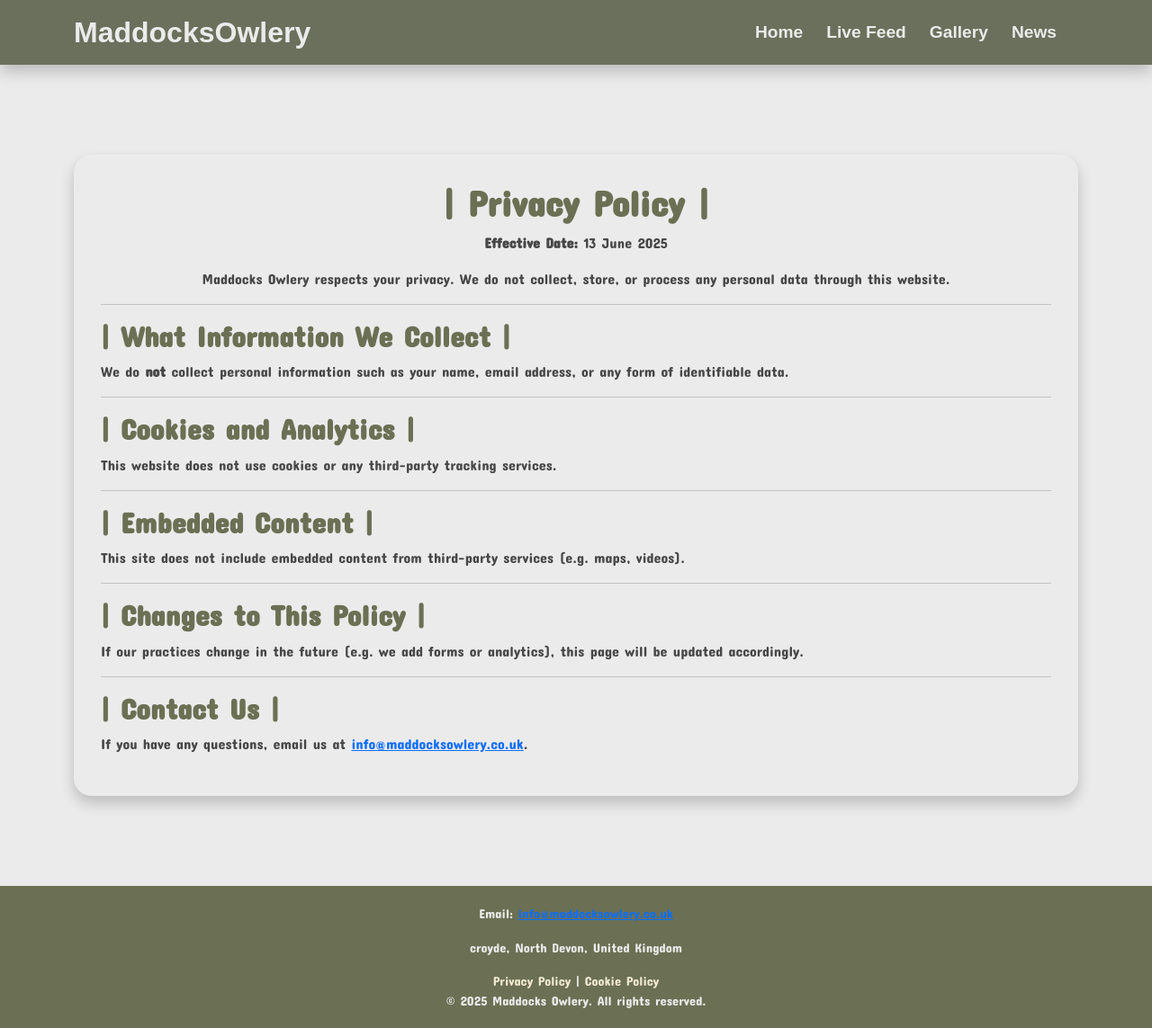
After one commit to Willr-hawkins/MaddocksOwlery, a Django app: page /privacy-policy/ in a window 1280 px wide. The commit adds this page. Shown: the whole page at 90% size. Run offline with Django 5.2, Linux system fonts and the light colour scheme; some web fonts are replaced.

Commit message:
Updated footer content along with adding both a privacy policy and a cookies policy in the footer

```diff
--- a/home/urls.py
+++ b/home/urls.py
@@ -3,4 +3,6 @@ from . import views
 
 urlpatterns = [
     path('', views.home, name='home'),
+    path('privacy-policy/', views.privacy_policy, name='privacy_policy'),
+    path('cookie-policy/', views.cookie_policy, name='cookie_policy'),
 ]
--- a/home/views.py
+++ b/home/views.py
@@ -3,3 +3,9 @@ from django.shortcuts import render
 
 def home(request):
     return render(request, 'home/home_page.html')
+
+def privacy_policy(request):
+    return render(request, '../templates/privacy_policy.html')
+
+def cookie_policy(request):
+    return render(request, '../templates/cookies_policy.html')
--- a/static/css/base.css
+++ b/static/css/base.css
@@ -103,26 +103,53 @@ body {
 
 /* Footer styles */
 footer {
-    background-color: #6B7054;
-    color: #6B705C;
-    height: 95px;
+  background: #6B7054;
+  padding: 20px 10px;
+  font-size: 0.9em;
+  color: #EBEBEB;
+  text-align: center;
 }
 
-footer a {
-    color: #EBEBEB;
-    text-decoration: none;
-    font-size: 1.3rem;
-    margin: 15px 20px;
+.footer-legal a {
+  color: #F1E9D0;
+  text-decoration: none;
 }
 
-footer a:hover {
-    text-decoration: underline 3px #F1E9D0;
-    color: #474747;
+.footer-legal a:hover {
+  text-decoration: underline;
 }
 
-.copyright {
-    color: #EBEBEB;
-    font-size: 1.2rem;
+.policy-page {
+  max-width: 800px;
+  margin: 40px auto;
+  padding: 0 15px;
+  line-height: 1.6;
+  color: #474747;
+}
+
+.policy-page h1 {
+  margin-bottom: 20px;
+  font-size: 2em;
+  border-bottom: 2px solid #474747;
+  padding-bottom: 10px;
+}
+
+.policy-page h2 {
+  margin-top: 30px;
+  font-size: 1.3em;
+  color: #474747;
+}
+
+/* Policy styles */
+.policy-container {
+    border-radius: 20px;
+    box-shadow: 0 0.5rem 1rem rgba(0,0,0,.20);
+    padding: 30px;
+    margin: 100px auto;
+}
+
+.policy-heading {
+    color: #6B7054;
     font-weight: 700;
 }
 
--- a/templates/base.html
+++ b/templates/base.html
@@ -160,14 +160,18 @@
 
     <div>
         <footer class="text-center">
-            <div class="col-md-6 col-12">
-                <ul class="list-inline">
-                    <li class="list-inline-item footer-link"><a href="{% url 'home' %}">Home</a></li>
-                    <li class="list-inline-item footer-link"><a href="#">Live Feed</a></li>
-                    <li class="list-inline-item footer-link"><a href="{% url 'gallery' %}">Gallery</a></li>
-                    <li class="list-inline-item footer-link"><a href="{% url 'news_updates_list' %}">News</a></li>
-                </ul>
-                <p class="copyright">MaddocksOwlery © 2025</p>
+            <div class="footer-info">
+                <p>Email: <a href="mailto:info@maddocksowlery.co.uk">info@maddocksowlery.co.uk</a></p>
+                <p>croyde, North Devon, United Kingdom</p>
+            </div>
+
+            <div class="footer-legal">
+                <a href="{% url 'privacy_policy' %}">Privacy Policy</a> |
+                <a href="{% url 'cookie_policy' %}">Cookie Policy</a>
+            </div>
+
+            <div class="footer-copy">
+                © 2025 Maddocks Owlery. All rights reserved.
             </div>
         </footer>
     </div>
--- /dev/null
+++ b/templates/privacy_policy.html
@@ -0,0 +1,26 @@
+{% extends 'base.html' %}
+
+{% block content %}
+  <div class="container">
+    <div class="policy-container">
+      <h1 class="policy-heading text-center">| Privacy Policy |</h1>
+      <p class="text-center"><strong>Effective Date:</strong> 13 June 2025</p>
+      <p class="text-center">Maddocks Owlery respects your privacy. We do not collect, store, or process any personal data through this website.</p>
+      <hr>
+      <h2 class="policy-heading">| What Information We Collect |</h2>
+      <p>We do <strong>not</strong> collect personal information such as your name, email address, or any form of identifiable data.</p>
+      <hr>
+      <h2 class="policy-heading">| Cookies and Analytics |</h2>
+      <p>This website does not use cookies or any third-party tracking services.</p>
+      <hr>
+      <h2 class="policy-heading">| Embedded Content |</h2>
+      <p>This site does not include embedded content from third-party services (e.g. maps, videos).</p>
+      <hr>
+      <h2 class="policy-heading">| Changes to This Policy |</h2>
+      <p>If our practices change in the future (e.g. we add forms or analytics), this page will be updated accordingly.</p>
+      <hr>
+      <h2 class="policy-heading">| Contact Us |</h2>
+      <p>If you have any questions, email us at <a href="mailto:info@maddocksowlery.co.uk">info@maddocksowlery.co.uk</a>.</p>
+    </div>
+  </div>
+{% endblock %}
```
Also changed, not shown: templates/cookies_policy.html (added, +18 -0 lines), 1 other file.
